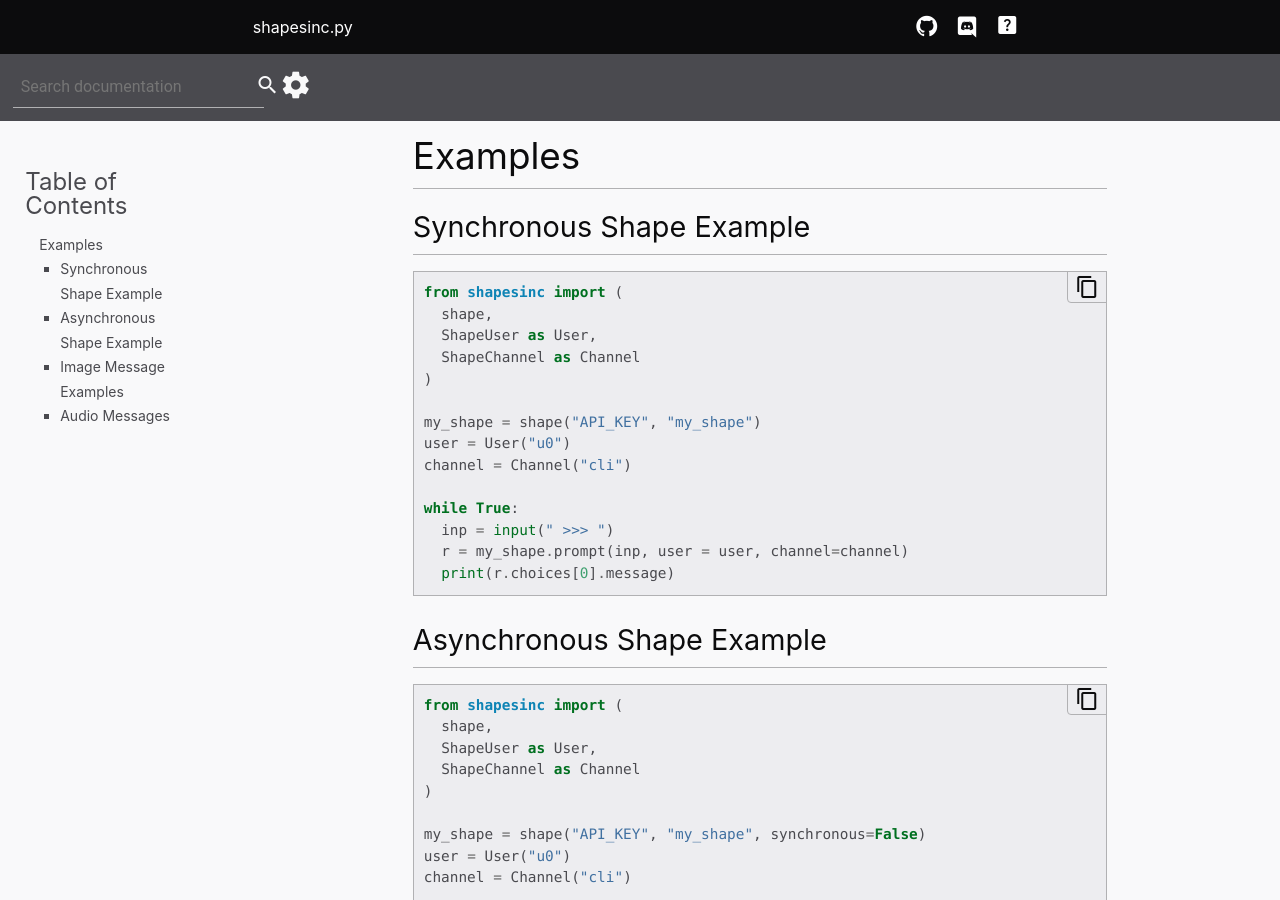
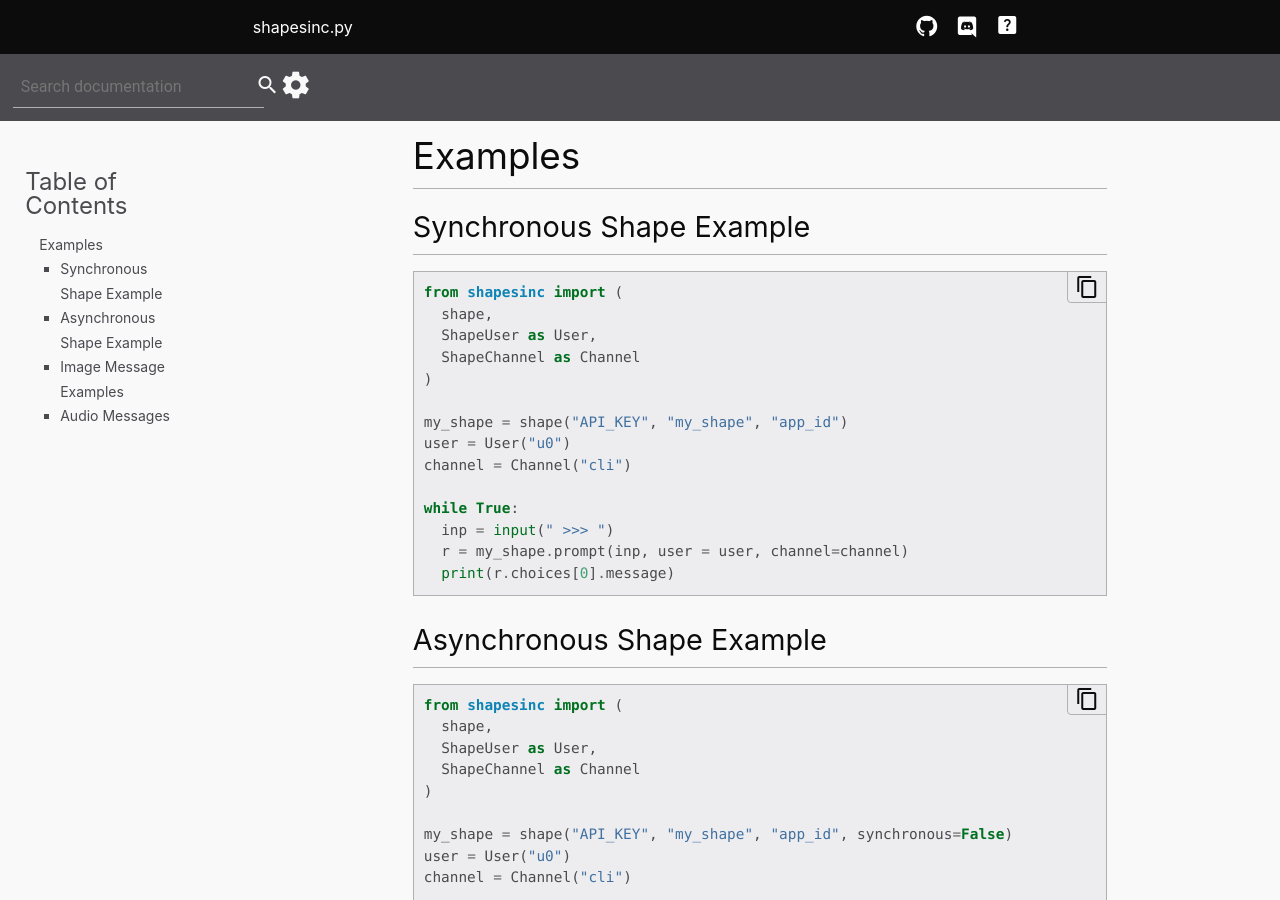
Before and after one commit to hackers0100/shapesinc-py, a Sphinx documentation site: the page built from docs/examples.rst, in a window 1280 px wide and 900 px high. Built offline with Sphinx 7.4.7, drawn with Linux system fonts in a browser that asks for light colours; the version number could not be read and is left out.

Commit message:
Update examples.rst

```diff
--- a/docs/examples.rst
+++ b/docs/examples.rst
@@ -12,7 +12,7 @@ Synchronous Shape Example
       ShapeChannel as Channel
     )
 
-    my_shape = shape("API_KEY", "my_shape")
+    my_shape = shape("API_KEY", "my_shape", "app_id")
     user = User("u0")
     channel = Channel("cli")
 
@@ -32,7 +32,7 @@ Asynchronous Shape Example
       ShapeChannel as Channel
     )
 
-    my_shape = shape("API_KEY", "my_shape", synchronous=False)
+    my_shape = shape("API_KEY", "my_shape", "app_id", synchronous=False)
     user = User("u0")
     channel = Channel("cli")
 
```
